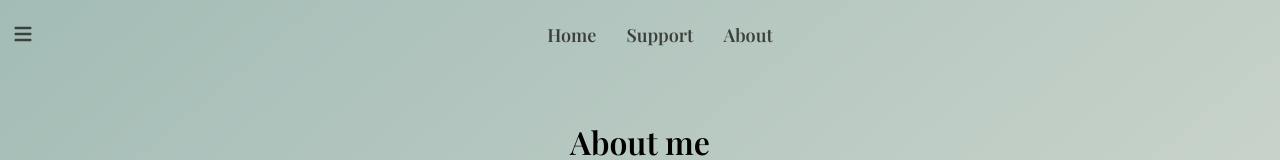
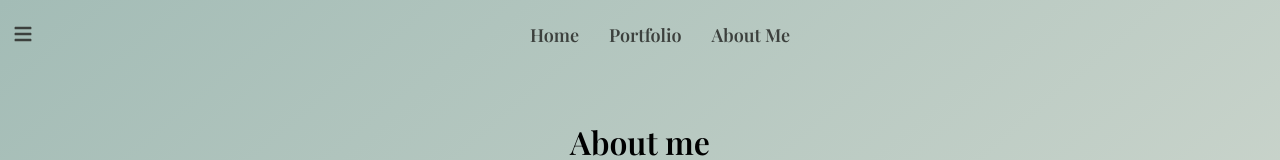
Before and after one commit to Schrixx/Schrixx-Website, a React (Create React App) app: page / in a window 1280 px wide. Shown: the top 160 px of the page. Built offline with nearby package versions, Linux system fonts and the light colour scheme.

Commit message:
fix: change titles and remove padding
Release-As: 0.2.0

```diff
--- a/src/Components/NavbarData.js
+++ b/src/Components/NavbarData.js
@@ -10,13 +10,13 @@ export const NavData = [
     icon: <AiIcons.AiFillHome />,
   },
   {
-    title: "Support",
-    path: "/support",
+    title: "Portfolio",
+    path: "/portfolio",
     icon: <IoIcons.IoMdHelpCircle />,
   },
   {
-    title: "About",
-    path: "/about",
+    title: "About Me",
+    path: "/aboutme",
     icon: <IoIcons.IoMdHelpCircle />,
   },
 ];
--- a/src/Styles/GlobalStyles.js
+++ b/src/Styles/GlobalStyles.js
@@ -7,6 +7,7 @@ export const GlobalStyled = createGlobalStyle`
         font-family: "Playfair Display", serif;
         font-weight: 600;
         margin: 0;
+        padding: 0;
         background: -webkit-gradient(320deg, 0% 0%, 0% 100%, from(#daded4), to(#a3bcb6));
         background: -webkit-linear-gradient(320deg, #daded4 0%, #a3bcb6 100%);
         background: -ms-linear-gradient(320deg, #daded4 0%, #a3bcb6 100%);
```
